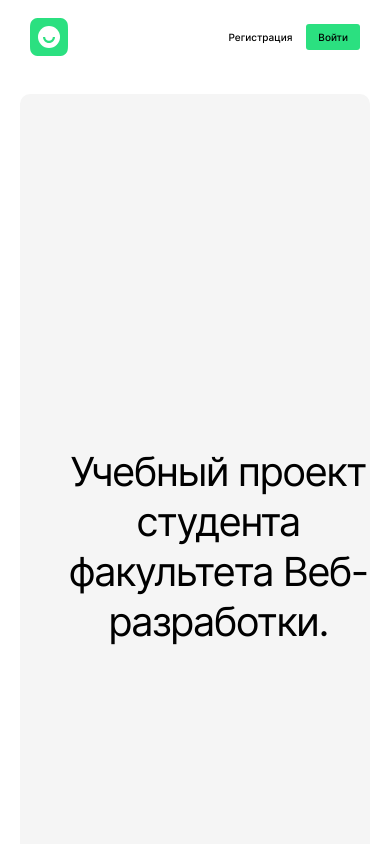
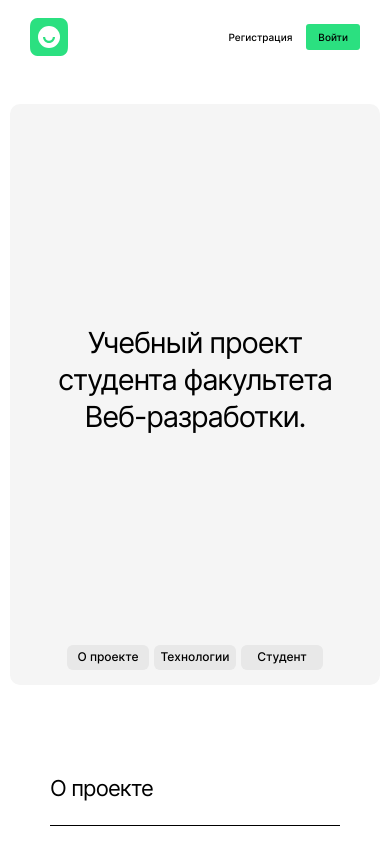
Before and after one commit to Majukin/movies-explorer-frontend, a React (Create React App) app: page / in a window 390 px wide. Shown: the top 844 px of the page. Built offline with nearby package versions, Linux system fonts and the light colour scheme.

Commit message:
Правки после второй проверки ревью

```diff
--- a/src/components/AboutMe/AboutMe.js
+++ b/src/components/AboutMe/AboutMe.js
@@ -23,7 +23,7 @@ function AboutMe() {
           </p>
           <ul className='link'>
             <li>
-              <a className='link__item' href='https://github.com/Majukin'>
+              <a className='link__item' href='https://github.com/Majukin' target='_blank'>
                 Github
               </a>
             </li>
--- a/src/components/Auth/Auth.css
+++ b/src/components/Auth/Auth.css
@@ -74,6 +74,7 @@
   border: none;
   padding: 0;
   border-radius: 3px;
+  cursor: pointer
 }
 
 .auth__text {
--- a/src/components/Auth/Auth.js
+++ b/src/components/Auth/Auth.js
@@ -17,11 +17,11 @@ function Auth({ title, children, email, button, text, link, auth }) {
         <form className='auth__form' type='submit'>
           {children}
           <label for='email' className='auth__label'>E-mail</label>
-          <input id='email' type='email' className='auth__input' value={email} required />
+          <input id='email' type='email' className='auth__input' value={email} required placeholder="Email"/>
           <span className='error' id='email-error'></span>
 
           <label for='password' className='auth__label'>Пароль</label>
-          <input id='password' type='password' className='auth__input' required />
+          <input id='password' type='password' className='auth__input' required placeholder="Пароль" />
           <span className='error' id='password-error'></span>
 
           <button className='auth__button'>{button}</button>
--- a/src/components/FilterCheckbox/FilterCheckbox.css
+++ b/src/components/FilterCheckbox/FilterCheckbox.css
@@ -17,6 +17,7 @@
   border-radius: 20px;
   transition: .5s;
   position: relative;
+  cursor: pointer;
 }
 
 .checkbox__image:checked {
--- a/src/components/Footer/Footer.css
+++ b/src/components/Footer/Footer.css
@@ -53,7 +53,6 @@
   line-height: 16px;
   text-align: right;
   font-weight: 400;
-
 }
 
 @media screen and (max-width: 768px) {
--- a/src/components/Footer/Footer.js
+++ b/src/components/Footer/Footer.js
@@ -12,12 +12,12 @@ function Footer() {
         <p className='footer__copyright'>&#169; 2023</p>
         <ul className='links'>
           <li className='links__item'>
-            <a className='links__text' href='https://practicum.yandex.ru'>
+            <a className='links__text' href='https://practicum.yandex.ru' target='_blank'>
               Яндекс.Практикум
             </a>
           </li>
           <li className='links__item'>
-            <a className='links__text' href='https://github.com'>
+            <a className='links__text' href='https://github.com' target='_blank'>
               Github
             </a>
           </li>
--- a/src/components/MobileMenu/MobileMenu.js
+++ b/src/components/MobileMenu/MobileMenu.js
@@ -13,8 +13,7 @@ function MobileMenu() {
   const [isOpen, setIsOpen] = useState(false);
 
   const wrightIcon = !isOpen ? burgerButton : closeBurgerButton;
-  const classes = `${isOpen ? 'navigation__pages_view_mobile navigation__pages_view_mobile-active' : 'navigation__pages_view_mobile'}`;
-
+  const classes = `${isOpen ? 'navigation__pages-mobile navigation__pages-mobile_active' : 'navigation__pages-mobile'}`;
   const handleBurgerClick = () => setIsOpen(!isOpen);
   const closeBurgerMenu = () => setIsOpen(false);
   return (
--- a/src/components/Navigation/Navigation.css
+++ b/src/components/Navigation/Navigation.css
@@ -63,7 +63,7 @@
   min-height: 18px;
 }
 
-.navigation__pages_view_mobile {
+.navigation__pages-mobile {
   display: none;
 }
 
@@ -114,7 +114,7 @@
     display: none;
   }
 
-  .navigation__pages_view_mobile {
+  .navigation__pages-mobile {
     padding-left: 0;
     display: flex;
     flex-direction: column;
@@ -129,7 +129,7 @@
 
   }
 
-  .navigation__pages_view_mobile-active {
+  .navigation__pages-mobile_active {
     box-shadow: 0px 0px 600px 600px rgb(0, 0, 0, .3);
     transition: box-shadow .3s linear;
     height: 1024px;
@@ -195,7 +195,7 @@
     margin: 6px 0;
   }
 
-  .navigation__pages_view_mobile {
+  .navigation__pages-mobile {
     right: 0px;
     top: 0px;
     width: 320px;
--- a/src/components/Promo/Promo.css
+++ b/src/components/Promo/Promo.css
@@ -1,6 +1,6 @@
 .promo {
   background-color: #F5F5F5;
-  padding: 150px 0 3px;
+  padding: 150px 0 30px;
   display: flex;
   justify-content: space-between;
   flex-direction: row;
@@ -55,7 +55,7 @@
   padding-left: 0;
   display: flex;
   margin: auto;
-  margin-top: 290px;
+  margin-top: 50px;
 }
 
 @media screen and (max-width: 800px) {
@@ -73,16 +73,17 @@
     line-height: 50px;
     text-align: center;
     margin: 48px 0 22px 0;
-    margin-bottom: -80px;
+    margin-bottom: 265px;
   }
 }
 
-@media screen and (max-width: 320px) {
+@media screen and (max-width: 450px) {
   .promo {
     padding: 60px 10px 15px 10px;
     margin: 0;
     margin-top: 30px;
     margin-left: 10px;
+    margin-right: 10px;
   }
 
 .table__item {
@@ -95,8 +96,9 @@
 
   .promo__title {
     max-width: 292px;
-    font-size: 30px;
-    line-height: 38px;
+    font-size: 29px;
+    line-height: 37px;
     margin-top: 160px;
+    margin-bottom: 160px;
   }
 }
--- a/src/components/Register/Register.js
+++ b/src/components/Register/Register.js
@@ -16,7 +16,7 @@ function Register() {
         auth='Войти'
       >
         <label for='name' className='auth__label'>Имя</label>
-        <input id='name' type='text' className='auth__input' required />
+        <input id='name' type='text' className='auth__input' required placeholder="Имя"/>
         <span className='error' id='name-error'></span>
 
       </Auth>
--- a/src/components/SearchForm/SearchForm.css
+++ b/src/components/SearchForm/SearchForm.css
@@ -36,6 +36,7 @@
   height: 34px;
   margin: 0 19px 0 21px;
   border: none;
+  cursor: pointer;
 }
 
 .search-form__form-line {
```
